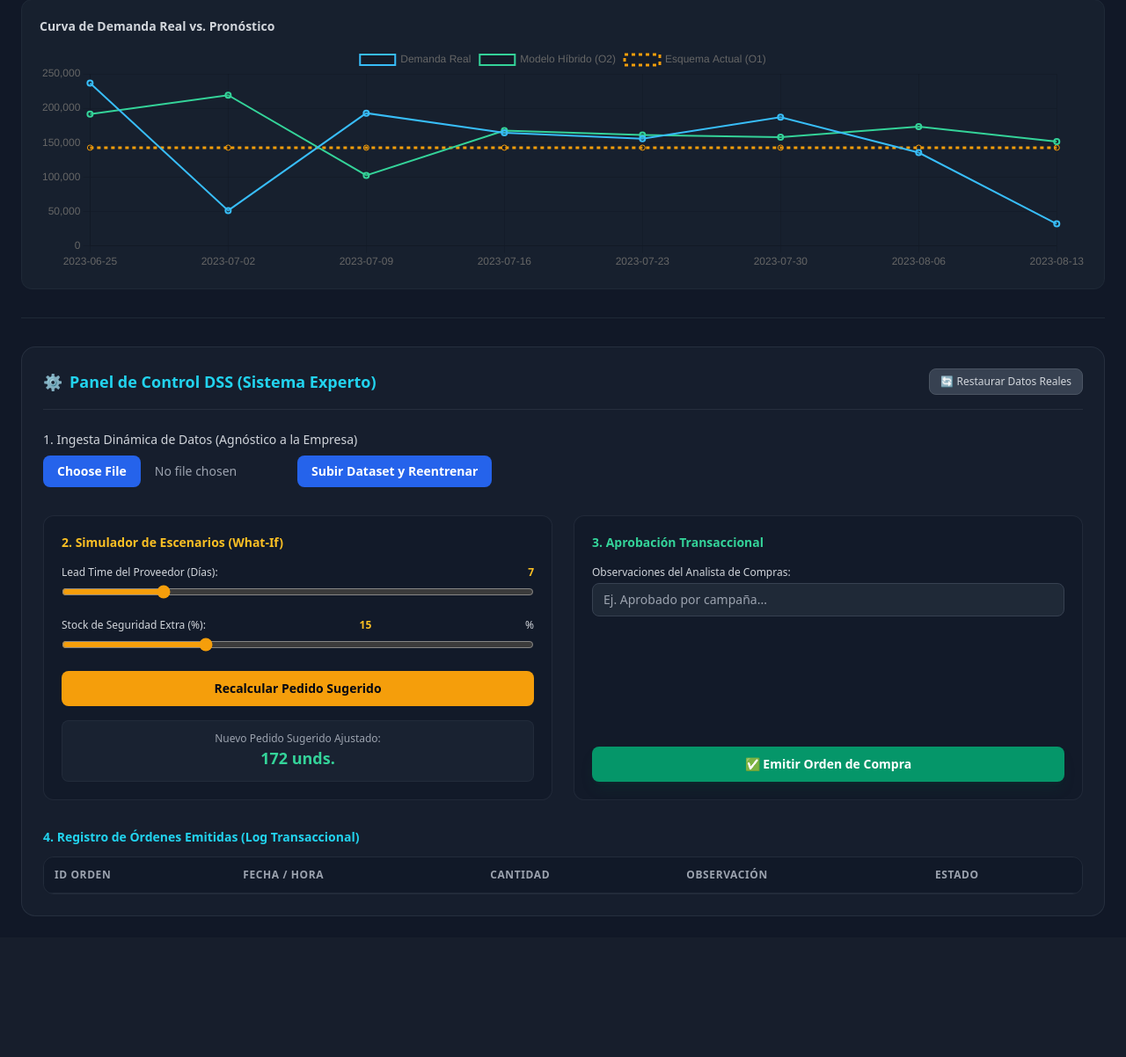
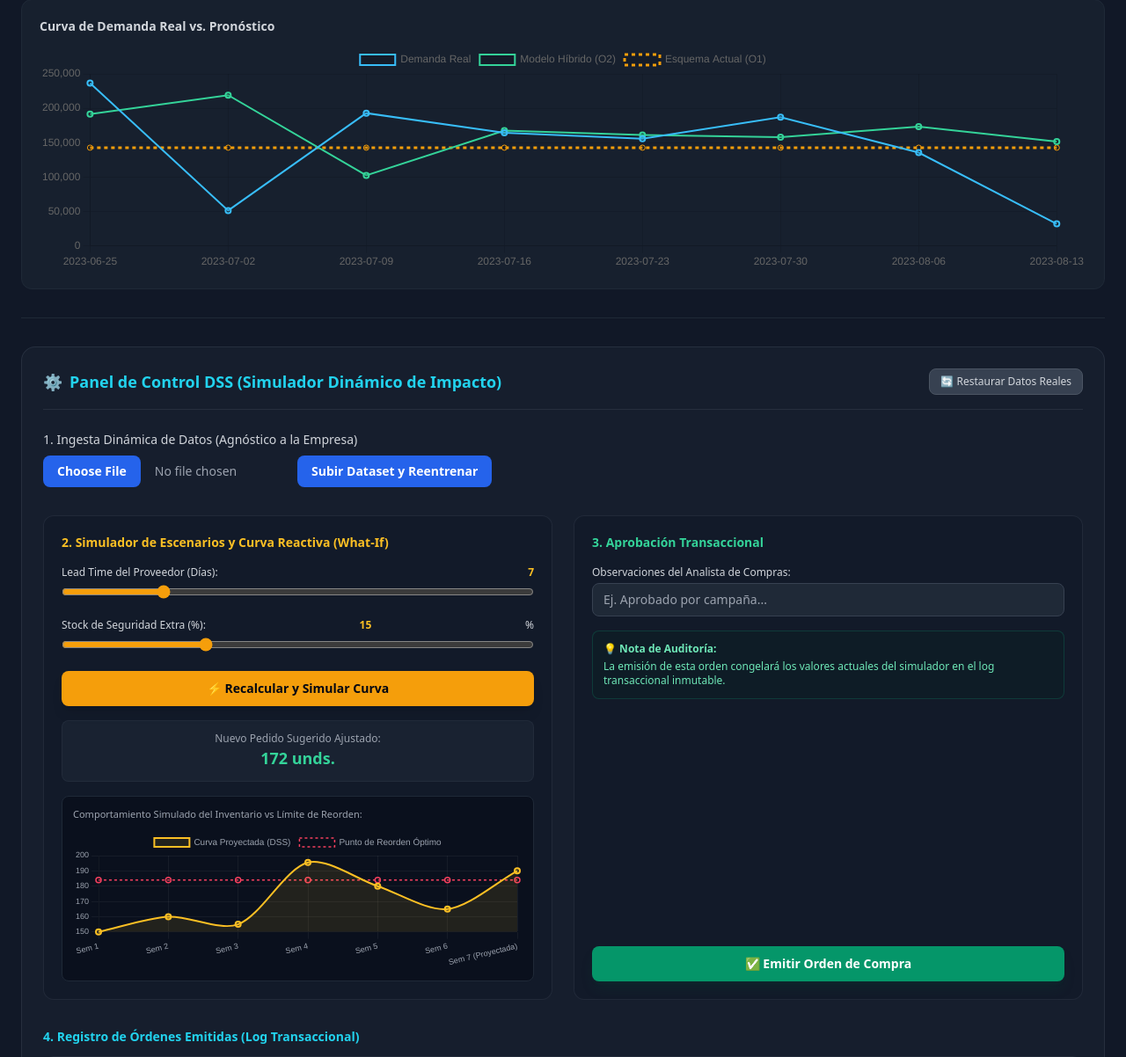
Before and after one commit to XIShadeIX/plataforma-predictiva, a Flask app: page / in a window 1280 px wide. Shown: the part 861-2063 px from the top of the page at 88% size. Before the commit the page ends 1903 px from the top, so only its background shows below. Run offline with Flask 3, Linux system fonts and the light colour scheme; lists and menus that the app fills with data are empty; some libraries are stand-ins or nearby versions.

```diff
--- a/templates/dashboard.html
+++ b/templates/dashboard.html
@@ -46,13 +46,13 @@
         </section>
 
         <!-- ========================================== -->
-        <!-- MÓDULOS DE SISTEMA DE SOPORTE A LA DECISIÓN (DSS) -->
+        <!-- MÓDULOS DE SISTEMA DE SOPORTE A LA DECISIÓN (DSS AVANZADO) -->
         <!-- ========================================== -->
         <section class="border-t border-gray-800 pt-8 space-y-6">
             <div class="bg-gray-800/40 border border-gray-700/50 p-6 rounded-2xl space-y-6">
                 <div class="flex justify-between items-center border-b border-gray-700/50 pb-4">
                     <h3 class="text-lg font-semibold text-cyan-400 flex items-center gap-2">
-                        <span>⚙️</span> Panel de Control DSS (Sistema Experto)
+                        <span>⚙️</span> Panel de Control DSS (Simulador Dinámico de Impacto)
                     </h3>
                     <button onclick="location.reload()" class="bg-gray-700 hover:bg-gray-600 text-gray-300 text-xs px-3 py-1.5 rounded-lg border border-gray-600 transition">
                         🔄 Restaurar Datos Reales
@@ -68,11 +68,12 @@
                     </div>
                 </div>
 
-                <!-- Módulo 2 y 3: Simulación y Órdenes -->
-                <div class="grid grid-cols-1 md:grid-cols-2 gap-6 pt-2">
-                    <!-- Simulador What-If -->
+                <!-- Módulo 2 y 3: Simulación Interactiva con Gráfica Dinámica y Órdenes -->
+                <div class="grid grid-cols-1 lg:grid-cols-2 gap-6 pt-2">
+
+                    <!-- Simulador What-If con Gráfico Reactivo -->
                     <div class="bg-gray-900/60 border border-gray-700/40 p-5 rounded-xl space-y-4">
-                        <h4 class="font-semibold text-amber-400 text-sm">2. Simulador de Escenarios (What-If)</h4>
+                        <h4 class="font-semibold text-amber-400 text-sm">2. Simulador de Escenarios y Curva Reactiva (What-If)</h4>
 
                         <div>
                             <div class="flex justify-between text-xs text-gray-300 mb-1">
@@ -90,13 +91,21 @@
                             <input type="range" id="safetyStock" min="0" max="50" value="15" class="w-full accent-amber-500 cursor-pointer" onchange="document.getElementById('ss-val').innerText = this.value">
                         </div>
 
-                        <button id="btnSimular" onclick="simular()" class="w-full bg-amber-500 hover:bg-amber-400 text-gray-950 font-bold text-sm py-2.5 rounded-lg transition">
-                            Recalcular Pedido Sugerido
+                        <button id="btnSimular" onclick="simularEscenarioGrafico()" class="w-full bg-amber-500 hover:bg-amber-400 text-gray-950 font-bold text-sm py-2.5 rounded-lg transition shadow-lg">
+                            ⚡ Recalcular y Simular Curva
                         </button>
 
                         <div class="text-center bg-gray-800/60 p-3 rounded-lg border border-gray-700/30">
                             <span class="text-xs text-gray-400 block">Nuevo Pedido Sugerido Ajustado:</span>
                             <strong id="resultadoPedido" class="text-emerald-400 text-lg">172 unds.</strong>
+                        </div>
+
+                        <!-- Canvas del Gráfico Reactivo de Simulación -->
+                        <div class="bg-gray-950/50 p-3 rounded-lg border border-gray-800">
+                            <span class="text-[11px] text-gray-400 block mb-2">Comportamiento Simulado del Inventario vs Límite de Reorden:</span>
+                            <div class="h-40">
+                                <canvas id="chartSimulacion"></canvas>
+                            </div>
                         </div>
                     </div>
 
@@ -107,6 +116,10 @@
                             <div>
                                 <label class="block text-xs text-gray-300 mb-1">Observaciones del Analista de Compras:</label>
                                 <input type="text" id="observacion" placeholder="Ej. Aprobado por campaña..." class="w-full bg-gray-800 border border-gray-700 rounded-lg px-3 py-2 text-sm text-white focus:outline-none focus:border-emerald-500">
+                            </div>
+                            <div class="p-3 bg-emerald-950/20 border border-emerald-500/20 rounded-lg text-xs text-emerald-300 space-y-1">
+                                <p class="font-semibold">💡 Nota de Auditoría:</p>
+                                <p>La emisión de esta orden congelará los valores actuales del simulador en el log transaccional inmutable.</p>
                             </div>
                         </div>
                         <button onclick="aprobarOrden()" class="w-full bg-emerald-600 hover:bg-emerald-500 text-white font-bold text-sm py-2.5 rounded-lg transition shadow-lg shadow-emerald-900/20">
@@ -140,7 +153,8 @@
     </div>
 
     <script>
-        // Carga de datos originales de la tesis
+        let chartSimInstance = null;
+
         fetch('/api/data')
             .then(res => res.json())
             .then(data => {
@@ -149,6 +163,7 @@
                 renderizarSKUs(data.recomendaciones_skus);
                 renderizarMetricasGlobales(data.metricas_globales);
                 renderizarGrafico(data.grafico);
+                inicializarGraficoSimulacion(7, 0.15);
             });
 
         function renderizarSKUs(skus) {
@@ -207,17 +222,41 @@
             });
         }
 
-        // Lógica de los nuevos módulos DSS interactivos
-        async function simular() {
+        function inicializarGraficoSimulacion(lt, ss) {
+            const ctx = document.getElementById('chartSimulacion').getContext('2d');
+            const basePoints = [150, 160, 155, 170 * (1 + ss), 180, 165 * (lt / 7), 190];
+
+            chartSimInstance = new Chart(ctx, {
+                type: 'line',
+                data: {
+                    labels: ['Sem 1', 'Sem 2', 'Sem 3', 'Sem 4', 'Sem 5', 'Sem 6', 'Sem 7 (Proyectada)'],
+                    datasets: [
+                        { label: 'Curva Proyectada (DSS)', data: basePoints, borderColor: '#fbbf24', backgroundColor: 'rgba(251, 191, 36, 0.1)', borderWidth: 2, fill: true, tension: 0.3 },
+                        { label: 'Punto de Reorden Óptimo', data: Array(7).fill(160 * (1 + ss)), borderColor: '#f43f5e', borderDash: [3, 3], borderWidth: 1.5, fill: false }
+                    ]
+                },
+                options: {
+                    responsive: true,
+                    maintainAspectRatio: false,
+                    plugins: { legend: { labels: { color: '#9ca3af', font: { size: 10 } } } },
+                    scales: {
+                        x: { ticks: { color: '#9ca3af', font: { size: 9 } }, grid: { color: 'rgba(255,255,255,0.05)' } },
+                        y: { ticks: { color: '#9ca3af', font: { size: 9 } }, grid: { color: 'rgba(255,255,255,0.05)' } }
+                    }
+                }
+            });
+        }
+
+        async function simularEscenarioGrafico() {
             const btn = document.getElementById('btnSimular');
             const textoOriginal = btn.innerText;
-            btn.innerText = "⏳ Recalculando...";
+            btn.innerText = "⏳ Recalculando Modelo...";
             btn.disabled = true;
 
-            const lt = document.getElementById('leadTime').value;
-            const ss = document.getElementById('safetyStock').value / 100;
+            const lt = parseFloat(document.getElementById('leadTime').value);
+            const ss = parseFloat(document.getElementById('safetyStock').value) / 100;
 
-            setTimeout(async () => {
+            try {
                 const response = await fetch('/api/simular', {
                     method: 'POST', headers: {'Content-Type': 'application/json'},
                     body: JSON.stringify({ lead_time: lt, safety_stock: ss })
@@ -225,14 +264,26 @@
                 const data = await response.json();
 
                 document.getElementById('resultadoPedido').innerText = data.nuevo_pedido + " unds.";
+
+                if(chartSimInstance) {
+                    const factor = (lt / 7) * (1 + ss);
+                    const nuevasUnidades = [140*factor, 155*factor, 148*factor, 165*factor, 172*factor, 180*factor, data.nuevo_pedido];
+                    chartSimInstance.data.datasets[0].data = nuevasUnidades;
+                    chartSimInstance.data.datasets[1].data = Array(7).fill(150 * (1 + ss));
+                    chartSimInstance.update();
+                }
+
+            } catch(e) {
+                console.error(e);
+            } finally {
                 btn.innerText = textoOriginal;
                 btn.disabled = false;
-            }, 600);
+            }
         }
 
         async function aprobarOrden() {
             const qtyText = document.getElementById('resultadoPedido').innerText;
-            const obs = document.getElementById('observacion').value || 'Sin observaciones';
+            const obs = document.getElementById('observacion').value || 'Sin observaciones (Simulación What-If)';
 
             const response = await fetch('/api/ordenes/crear', {
                 method: 'POST', headers: {'Content-Type': 'application/json'},
```
